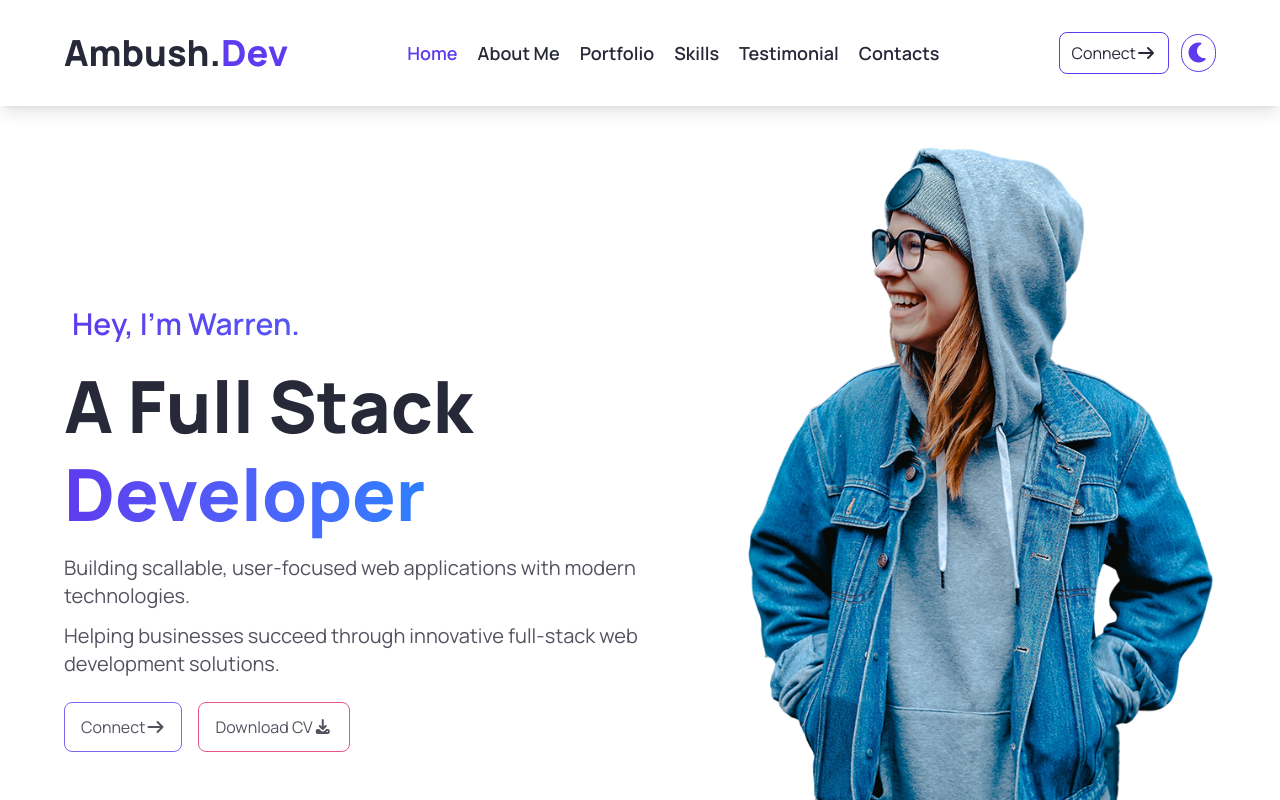
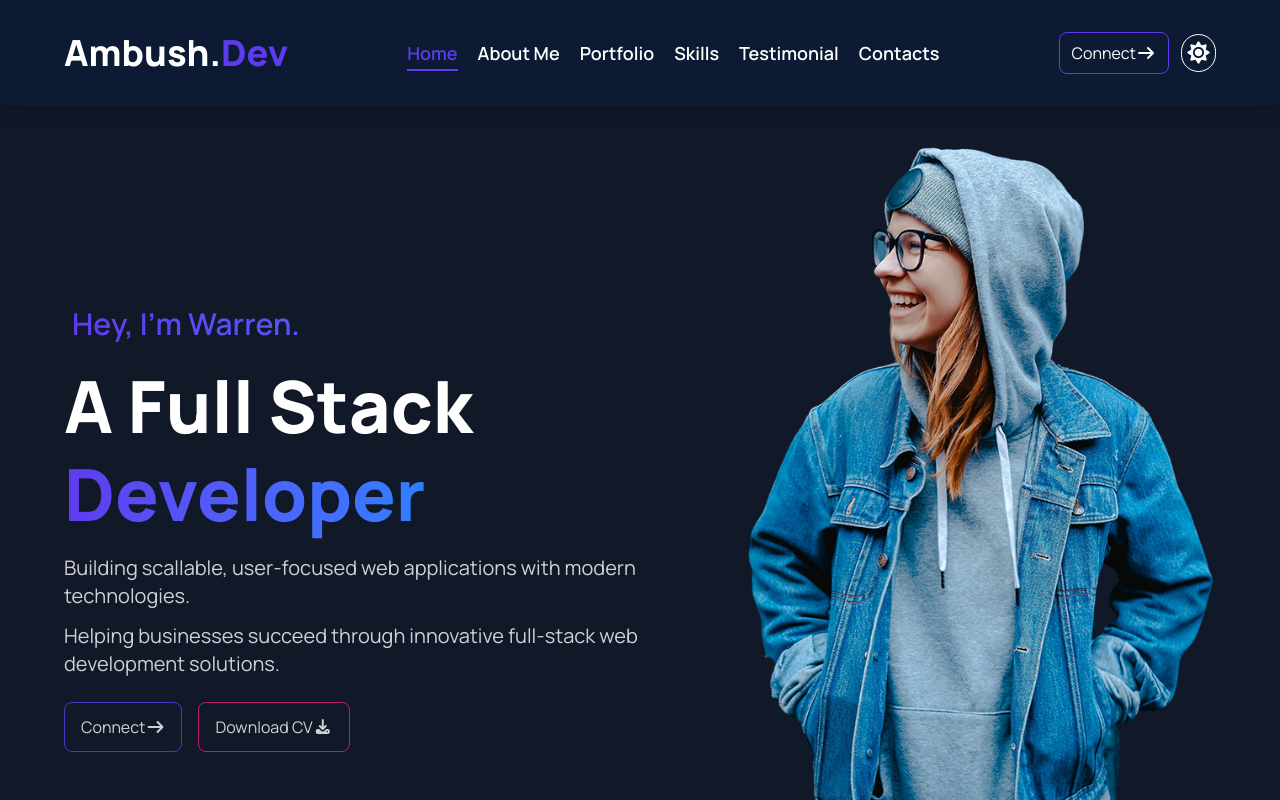
Before and after one commit to Ambush08/my-portfolio, a React (Vite) app in the folder portfolio/: page / in a window 1280 px wide. Shown: the top 800 px of the page. Built offline with nearby package versions, Linux system fonts and the light colour scheme.

Commit message:
Change default theme to dark

```diff
--- a/portfolio/src/App.jsx
+++ b/portfolio/src/App.jsx
@@ -6,7 +6,7 @@ import Home from './Pages/Home';
 
 const App = () => {
 
-  const [theme, setTheme] = useLocalStorage('theme', 'light');
+  const [theme, setTheme] = useLocalStorage('theme', 'dark');
 
 
   useEffect(()=>{
--- a/portfolio/src/Components/Navbar.jsx
+++ b/portfolio/src/Components/Navbar.jsx
@@ -15,7 +15,7 @@ const Navbar = ({ theme, setTheme }) => {
   })
 
   const toggleTheme = () => {
-    theme === "dark" ? setTheme("light") : setTheme("dark");
+    theme === "light" ? setTheme("dark") : setTheme("light");
   };
 
   return (
@@ -54,7 +54,8 @@ const Navbar = ({ theme, setTheme }) => {
                   duration={500}
                   offset={-80}
                   spy={true}
-                  activeClass="text-primary"
+                  className="pb-1"
+                  activeClass="text-primary border-b-primary border-b-2"
                   onClick={() => {
                     setIsOpen(false);
                   }}
```
Also changed, not shown: portfolio/src/index.css (line endings or trailing spaces).
